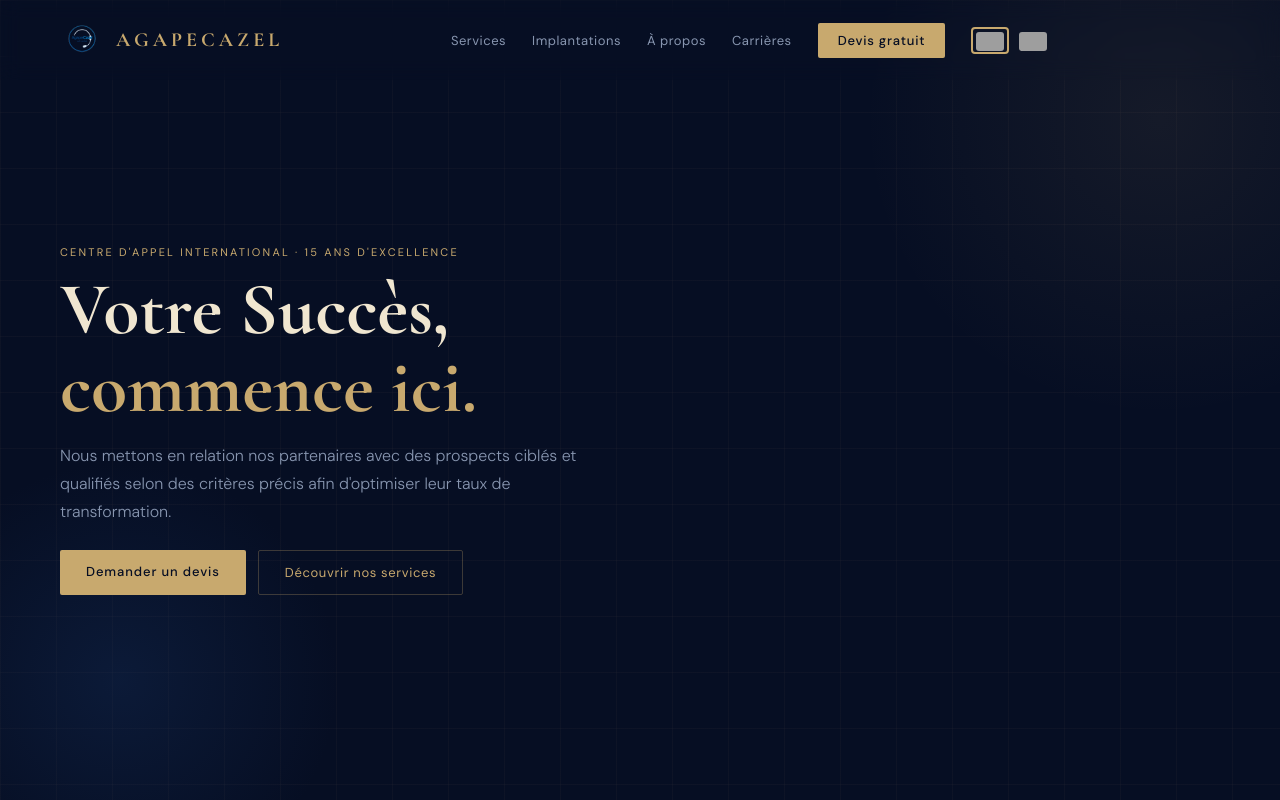
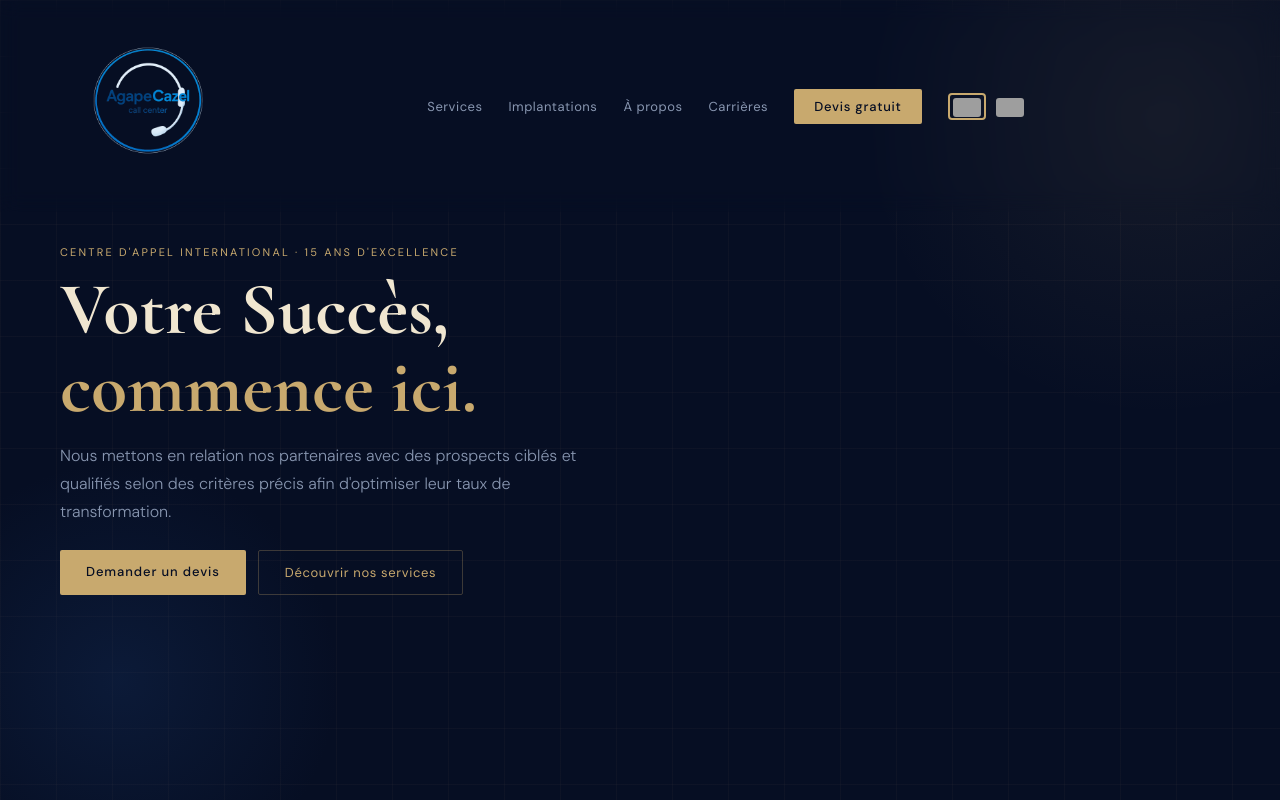
Before and after one commit to allanbavajee/Agapecazel, a Next.js app: page / in a window 1280 px wide. Shown: the top 800 px of the page. Built offline with nearby package versions, Linux system fonts and the light colour scheme; grey boxes are pictures that could not be loaded.

Commit message:
Update page.js

```diff
--- a/app/page.js
+++ b/app/page.js
@@ -269,9 +269,8 @@ export default function Home() {
 
         {/* ── NAV ── */}
         <nav className="nav-bar" style={{ ...s.nav, background: scrolled ? "rgba(6,14,35,0.97)" : "transparent" }}>
-          <a href="#" style={{ display: "flex", alignItems: "center", gap: 12 }}>
-            <img src="/logo.png" alt="" style={{ height: 44, width: "auto", display: "block" }} />
-            <span style={{ fontFamily: "'Cormorant Garamond',serif", fontSize: 20, fontWeight: 700, letterSpacing: "0.2em", color: "#C8A96E" }}>AGAPECAZEL</span>
+          <a href="www.agapeczel.com">
+            <img src="/logo.png" alt="AgapeCazel" style={{ height: 176, width: "auto", display: "block" }} />
           </a>
 
           {/* Desktop links */}
```
